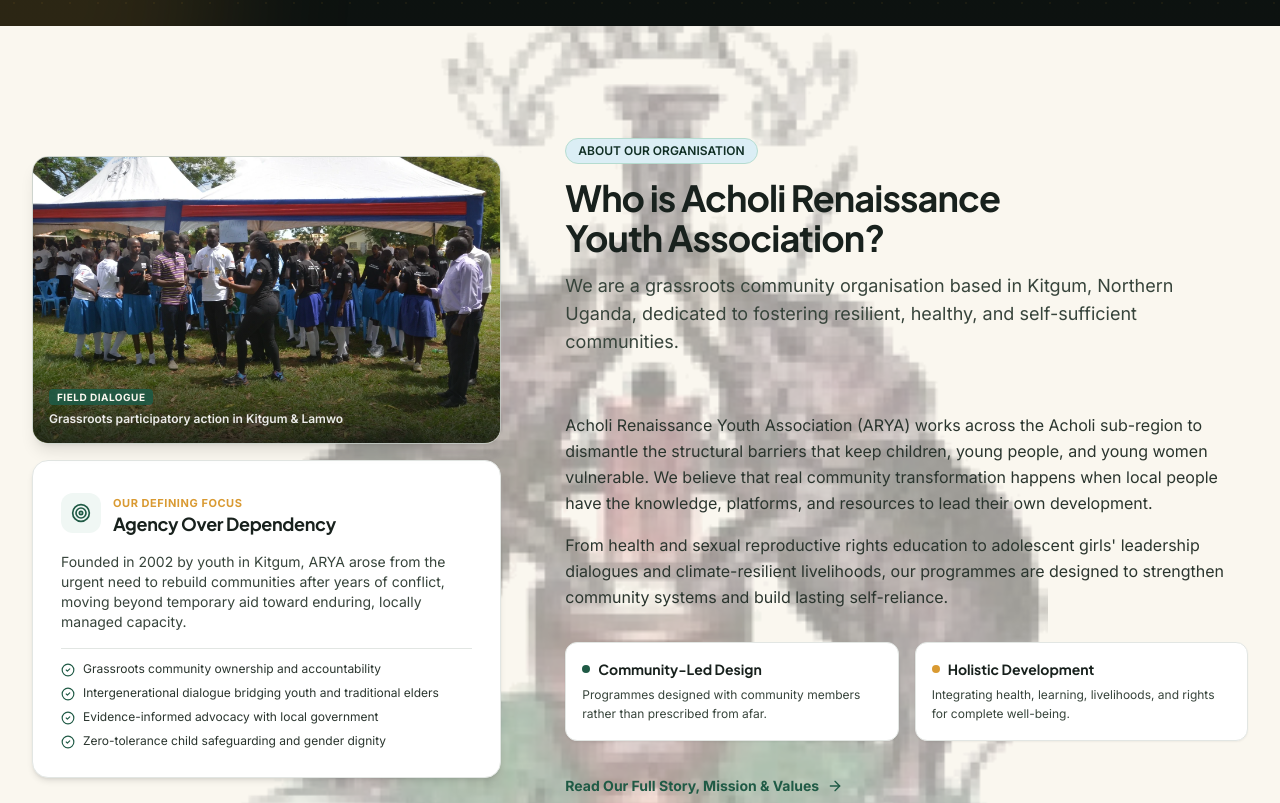
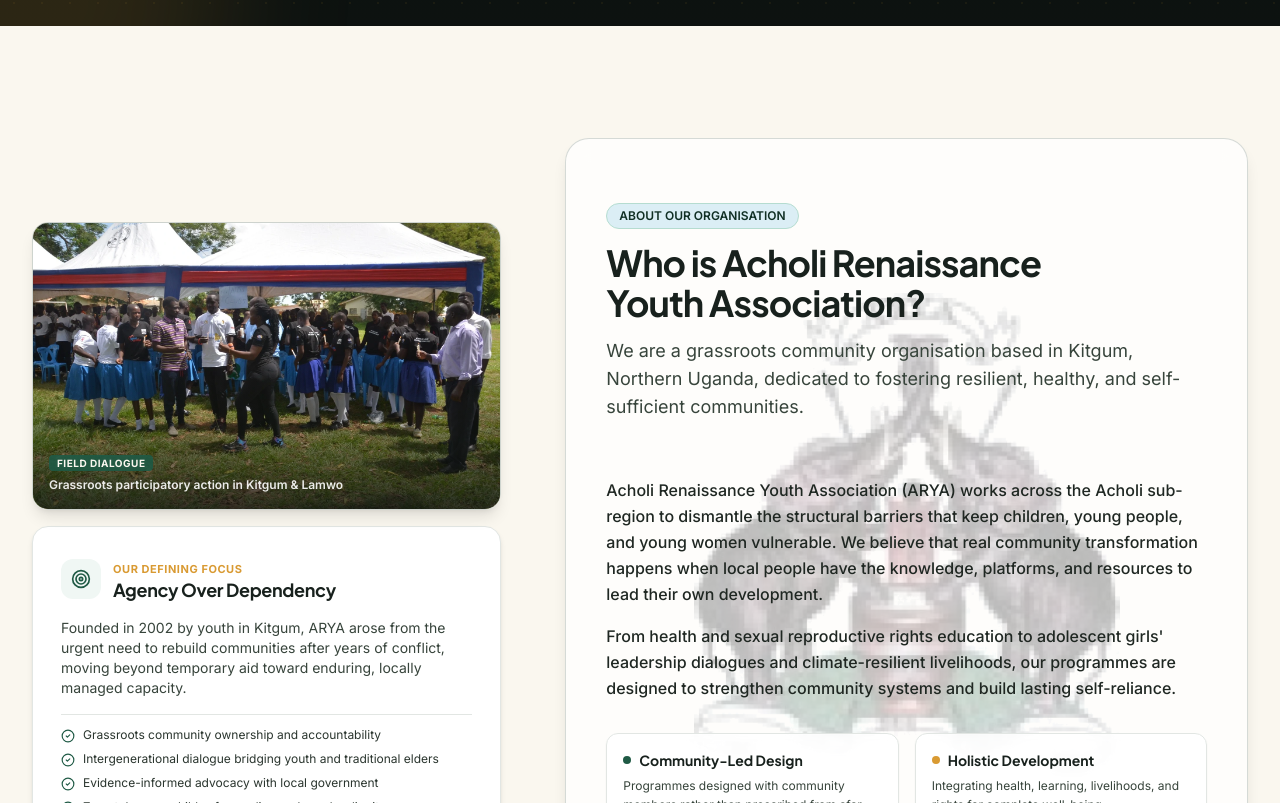
Before and after one commit to Robin142-alt/arya-uganda, a Next.js app: page / in a window 1280 px wide. Shown: the part 877-1680 px from the top of the page. Built offline with nearby package versions, Linux system fonts and the light colour scheme.

Commit message:
feat: make ARYA crest the dedicated background image of the narrative container in WhoWeAre section

```diff
--- a/src/components/home/WhoWeAre.tsx
+++ b/src/components/home/WhoWeAre.tsx
@@ -7,21 +7,7 @@
 export default function WhoWeAre() {
   return (
     <section className="py-20 md:py-28 bg-arya-ivory border-b border-arya-charcoal-100 relative overflow-hidden">
-      {/* Official ARYA Crest Watermark Background (High-visibility background watermark) */}
-      <div
-        className="absolute left-1/2 top-1/2 -translate-x-1/2 -translate-y-1/2 w-[380px] h-[380px] sm:w-[560px] sm:h-[560px] md:w-[750px] md:h-[750px] lg:w-[920px] lg:h-[920px] opacity-[0.45] md:opacity-[0.50] mix-blend-multiply pointer-events-none select-none z-0"
-        aria-hidden="true"
-      >
-        <Image
-          src="/images/arya-logo-transparent.png"
-          alt=""
-          fill
-          className="object-contain"
-          priority
-        />
-      </div>
-
-      <div className="max-w-7xl mx-auto px-4 sm:px-6 lg:px-8 relative z-10">
+      <div className="max-w-7xl mx-auto px-4 sm:px-6 lg:px-8">
         <div className="grid grid-cols-1 lg:grid-cols-12 gap-12 lg:gap-16 items-center">
           {/* Left Column: Editorial Photo & Commitment Card */}
           <div className="lg:col-span-5 order-2 lg:order-1 space-y-6">
@@ -84,17 +70,35 @@
             </div>
           </div>
 
-          {/* Right Column: Narrative */}
-          <div className="lg:col-span-7 order-1 lg:order-2 space-y-6">
+          {/* Right Column: Narrative Container with ARYA Logo as Background Image */}
+          <div className="lg:col-span-7 order-1 lg:order-2 relative rounded-3xl p-6 sm:p-8 lg:p-10 bg-white/75 backdrop-blur-md border border-arya-charcoal-200/70 shadow-lg overflow-hidden space-y-6">
+            {/* Dedicated ARYA Crest Background Image for this part */}
+            <div
+              className="absolute inset-0 flex items-center justify-center pointer-events-none select-none z-0 p-4"
+              aria-hidden="true"
+            >
+              <div className="relative w-full h-full max-w-[480px] max-h-[480px] opacity-30 md:opacity-35">
+                <Image
+                  src="/images/arya-logo-transparent.png"
+                  alt="ARYA Logo Background"
+                  fill
+                  className="object-contain object-center"
+                  priority
+                />
+              </div>
+            </div>
+
+            {/* Content sitting directly on top */}
+            <div className="relative z-10 space-y-6">
               <SectionHeading
                 badge="About Our Organisation"
                 badgeVariant="forest"
                 title="Who is Acholi Renaissance Youth Association?"
                 subtitle="We are a grassroots community organisation based in Kitgum, Northern Uganda, dedicated to fostering resilient, healthy, and self-sufficient communities."
-              className="mb-6"
+                className="mb-4"
               />
 
-            <div className="space-y-4 text-base text-arya-charcoal-700 leading-relaxed">
+              <div className="space-y-4 text-base text-arya-charcoal-800 leading-relaxed font-medium">
                 <p>
                   Acholi Renaissance Youth Association (ARYA) works across the Acholi sub-region to dismantle the structural barriers that keep children, young people, and young women vulnerable. We believe that real community transformation happens when local people have the knowledge, platforms, and resources to lead their own development.
                 </p>
@@ -105,7 +109,7 @@
 
               {/* Pillar Grid Snapshot */}
               <div className="grid grid-cols-1 sm:grid-cols-2 gap-4 pt-2">
-              <div className="p-4 rounded-xl bg-white border border-arya-charcoal-100 shadow-sm">
+                <div className="p-4 rounded-xl bg-white/90 backdrop-blur-sm border border-arya-charcoal-100 shadow-sm">
                   <p className="font-bold text-sm text-arya-charcoal-900 font-heading flex items-center gap-2">
                     <span className="w-2 h-2 rounded-full bg-arya-forest"></span>
                     Community-Led Design
@@ -114,7 +118,7 @@
                     Programmes designed with community members rather than prescribed from afar.
                   </p>
                 </div>
-              <div className="p-4 rounded-xl bg-white border border-arya-charcoal-100 shadow-sm">
+                <div className="p-4 rounded-xl bg-white/90 backdrop-blur-sm border border-arya-charcoal-100 shadow-sm">
                   <p className="font-bold text-sm text-arya-charcoal-900 font-heading flex items-center gap-2">
                     <span className="w-2 h-2 rounded-full bg-arya-ochre"></span>
                     Holistic Development
@@ -138,6 +142,7 @@
             </div>
           </div>
         </div>
+      </div>
     </section>
   );
 }
```
Lines whose indentation alone changed are shown as unchanged.
